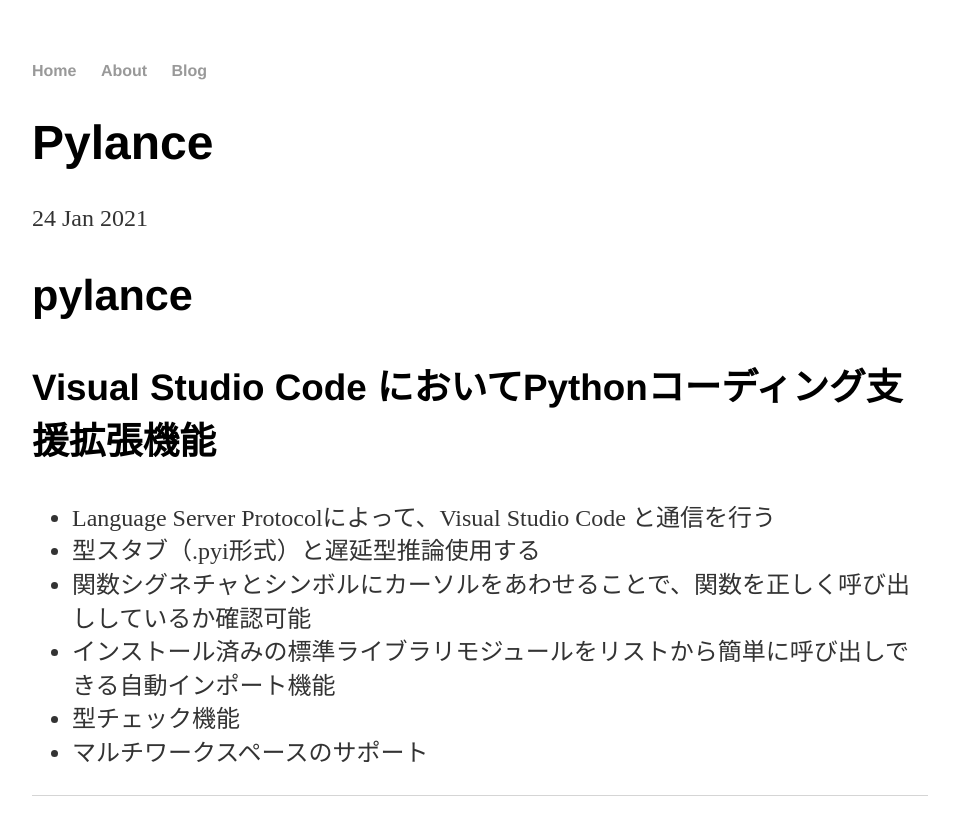
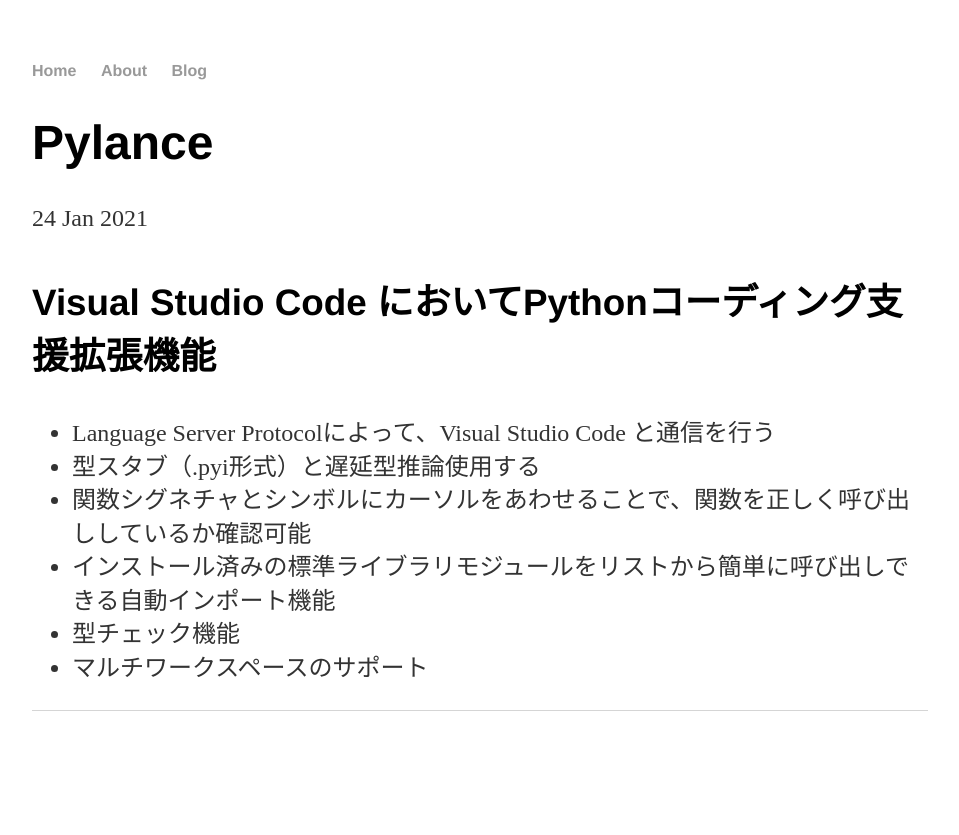
Before and after one commit to MasayaAbe/MasayaAbe.github.io, a Jekyll site: the page built from _posts/2021-01-24-pylance.md, in a window 1280 px wide. Shown: the top 835 px of the page, without its empty margins (160-1119 px from the left). Built offline with Jekyll 4.4.1, drawn with Linux system fonts in a browser that asks for light colours; our own code applies the rules of GitHub Pages for plain Markdown files.

Commit message:
[update] タイトル部分の微調整

```diff
--- a/_posts/2021-01-24-pylance.md
+++ b/_posts/2021-01-24-pylance.md
@@ -1,5 +1,3 @@
-## pylance
-
 ### Visual Studio Code においてPythonコーディング支援拡張機能
 
 * Language Server Protocolによって、Visual Studio Code と通信を行う
```
